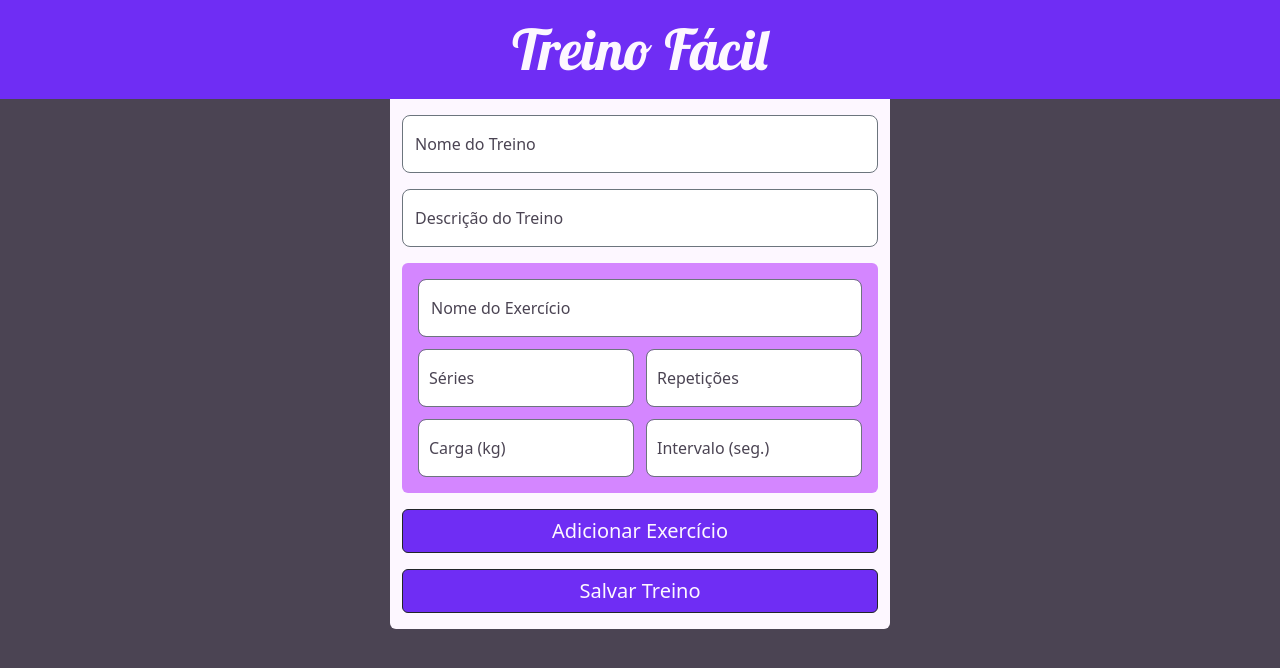
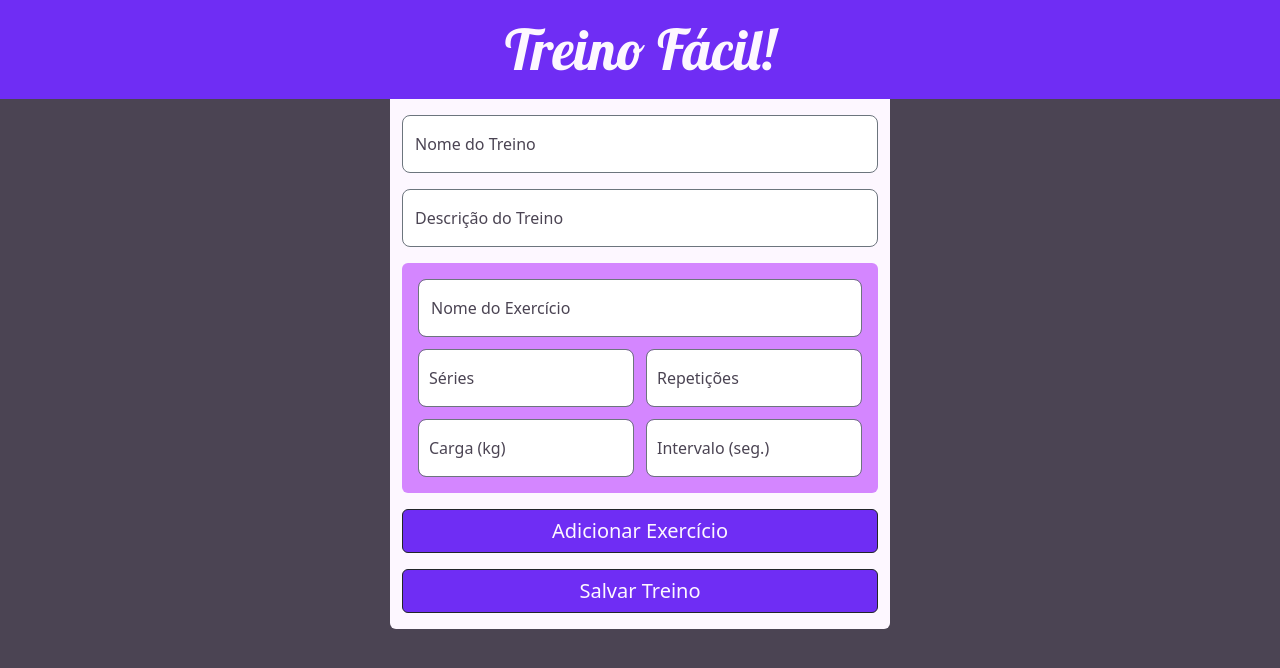
Before and after one commit to wwwacedo/easy-training, a website with bundled scripts: page index.html in a window 1280 px wide. Built offline with nearby package versions, Linux system fonts and the light colour scheme; a web font is replaced by a local one.

Commit message:
oitavo update

```diff
--- a/index.html
+++ b/index.html
@@ -17,7 +17,7 @@
     <header class="py-3">
         <div class="d-flex align-items-center justify-content-center">
             <!-- <img class="" src="./logo.svg" alt=""> -->
-            <div class="display-4">Treino Fácil</div>
+            <div class="display-4">Treino Fácil!</div>
         </div>
     </header>
 
```
